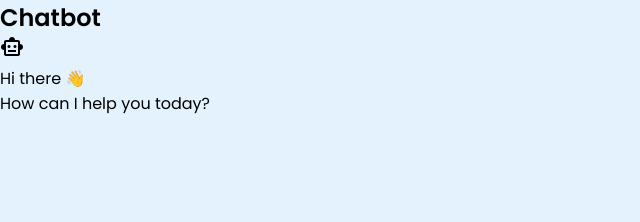
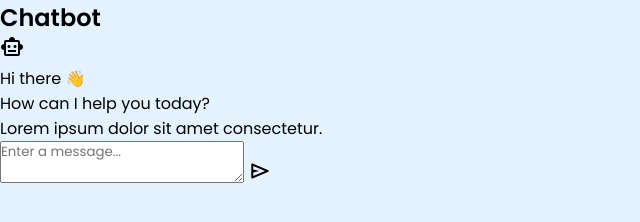
Before and after one commit to Khalidshv/Chatbot, a plain HTML site: page index.html in a window 1280 px wide. Shown: the whole page, without its empty margins (0-640 px from the left). Drawn offline with nearby package versions, Linux system fonts and the light colour scheme.

Commit message:
Chatbot html and css add

```diff
--- a/index.html
+++ b/index.html
@@ -19,8 +19,15 @@
                 <span class="material-symbols-outlined">smart_toy</span>
                 <p>Hi there 👋<br>How can I help you today?</p>
             </li>
+            <li class="chat outgoing">
+                <p>Lorem ipsum dolor sit amet consectetur.</p>
 
+            </li>
         </ul>
+        <div class="chat-input">
+            <textarea placeholder="Enter a message..."></textarea>
+            <span id="send-btn" class="material-symbols-rounded">send</span>
+        </div>
     </div>
 
 </body>
```
Also changed, not shown: style.css (line endings or trailing spaces).
